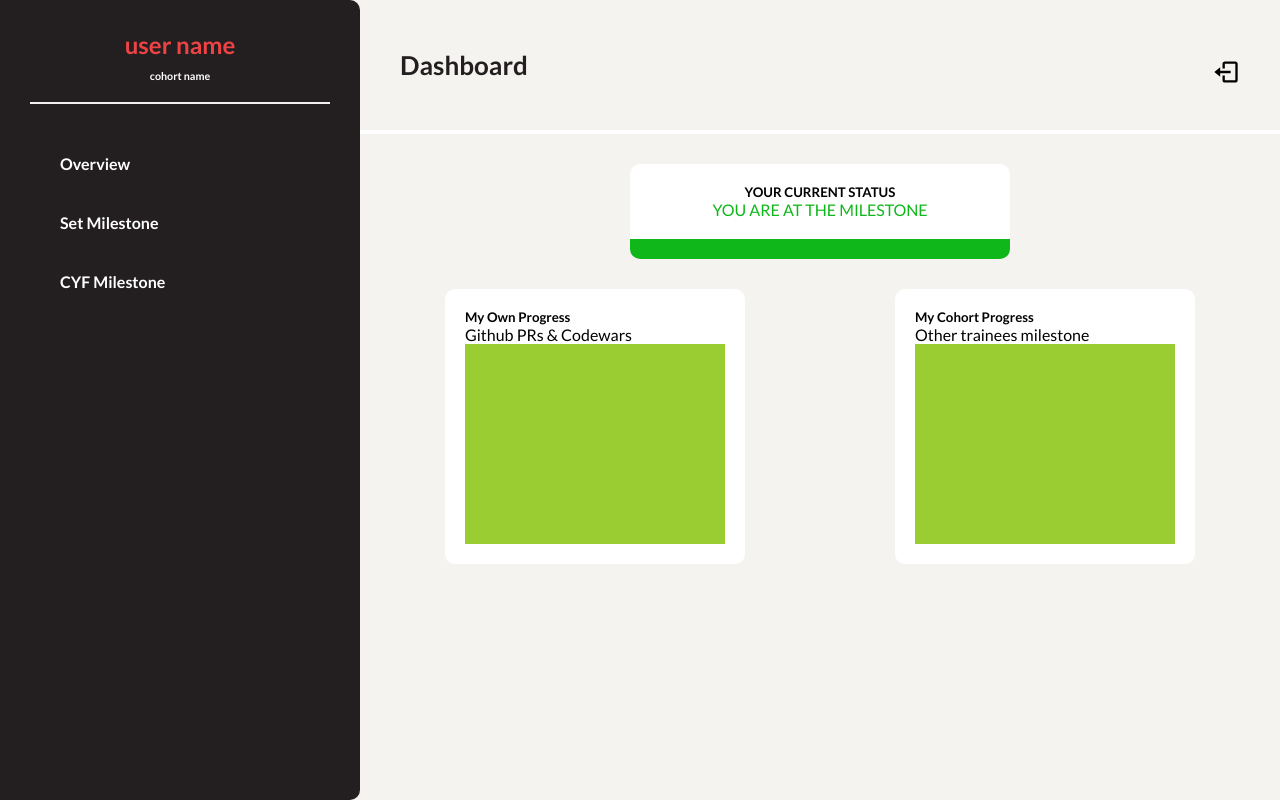
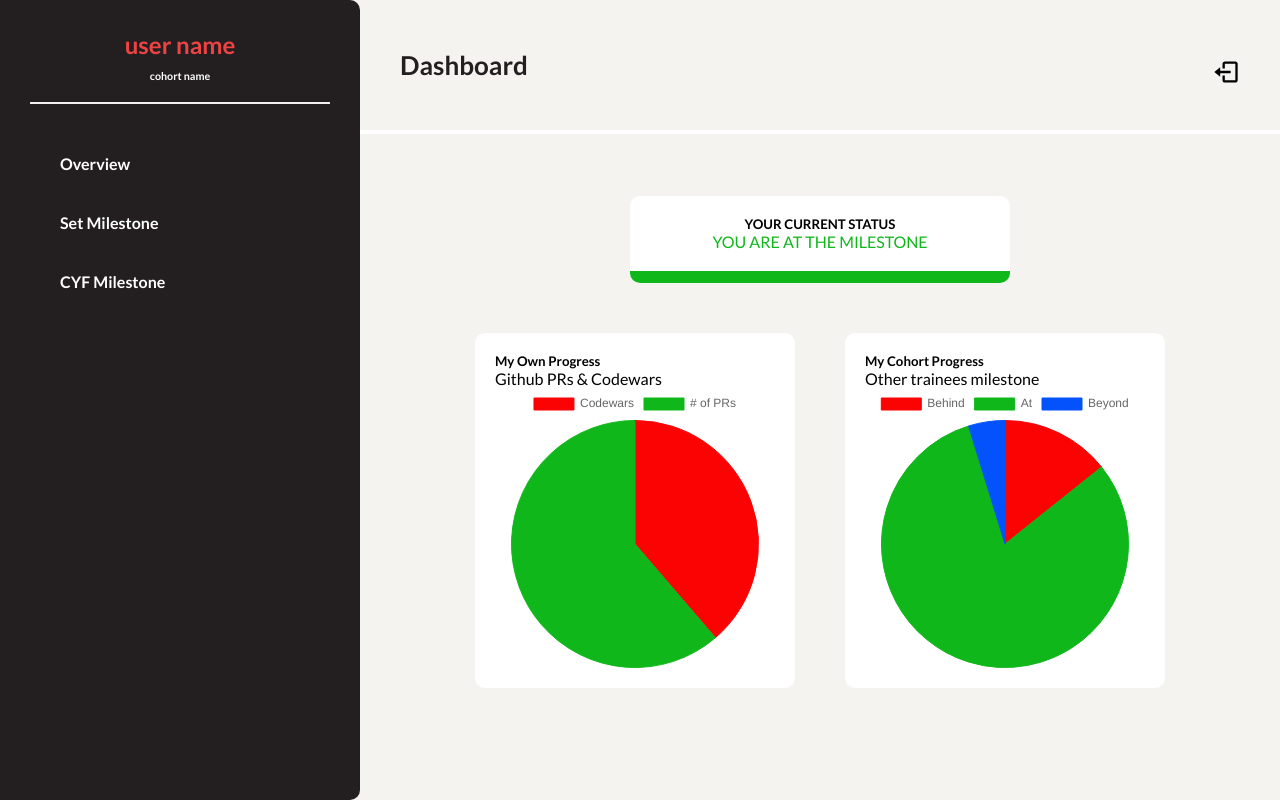
Before and after one commit to Doris-Siu/in-a-class-of-our-own, a React (Create React App) app in the folder client/: page /dashboard in a window 1280 px wide. Built offline with nearby package versions, Linux system fonts and the light colour scheme.

Commit message:
chart js installed and charts added

```diff
--- a/client/src/pages/Dashboard/Components/Overview/Overview.css
+++ b/client/src/pages/Dashboard/Components/Overview/Overview.css
@@ -2,6 +2,10 @@
 
 .overview {
 	background-color: #f4f3ef;
+	display: flex;
+	align-items: center;
+	justify-content: center;
+	flex-direction: column;
 }
 
 .card {
@@ -15,36 +19,35 @@
 	text-align: center;
 	width: 280px;
 	margin: 20px auto;
-	border-bottom: 20px solid rgb(15, 183, 26);
+	border-bottom: 12px solid rgb(15, 183, 26);
 }
 
 .overview-title p {
 	color: rgb(15, 183, 26);
 	padding: 0;
 	margin: 0;
-
 }
 
-.overview p {font-size: 16px;}
+.overview p {
+	font-size: 16px;
+}
 
 .charts-container {
-	/* margin: 50px auto; */
+	margin: 50px auto;
 }
 
 .chart-card {
-	width: 240px;
+	width: 300px;
+	margin: 0 0 20px;
 }
 
 .chart-card > div > div {
 	width: 100%;
-	height: 200px;
-	background-color: yellowgreen;
 }
 
 @media only screen and (min-width: 900px) {
 	.overview {
 		padding: 10px;
-		/* grid-area: main; */
 	}
 
 	.overview-title {
@@ -55,9 +58,10 @@
 		margin-top: 30px;
 		display: flex;
 		justify-content: space-around;
+		gap: 50px;
 	}
 
 	.chart-card {
-		width: 300px;
+		width: 320px;
 	}
 }
--- a/client/src/pages/Dashboard/Components/Overview/Overview.js
+++ b/client/src/pages/Dashboard/Components/Overview/Overview.js
@@ -1,8 +1,46 @@
 import "./Overview.css";
+import "chart.js/auto";
+import { Chart } from "react-chartjs-2";
+const Overview = () => {
+	const traineeChartData = {
+		labels: ["Codewars", "# of PRs"],
+		datasets: [
+			{
+				data: [12, 19],
+				backgroundColor: [
+					"rgba(252, 3, 3)",
+					"rgb(15, 183, 26)",
+				],
+				borderColor: [
+					"rgba(252, 3, 3)",
+					"rgb(15, 183, 26)",
+				],
+				borderWidth: 1,
+			},
+		],
+	};
+	const cohortChartData = {
+		labels: ["Behind", "At", "Beyond"],
+		datasets: [
+			{
+				data: [3, 17, 1],
+				backgroundColor: [
+					"rgba(252, 3, 3)",
+					"rgb(15, 183, 26)",
+					"rgba(3, 82, 252)",
+				],
+				borderColor: [
+					"rgba(252, 3, 3)",
+					"rgb(15, 183, 26)",
+					"rgba(3, 82, 252)",
+				],
+				borderWidth: 1,
+			},
+		],
+	};
 
-const Overview = () => {
 	return (
-		<div className="overview" >
+		<div className="overview">
 			<div className="card overview-title">
 				<h5>YOUR CURRENT STATUS</h5>
 				<div>
@@ -14,14 +52,16 @@ const Overview = () => {
 					<div>
 						<h5>My Own Progress</h5>
 						<p>Github PRs & Codewars</p>
-						<div></div>
+						<Chart type="pie" data={traineeChartData} />
 					</div>
 				</div>
 				<div className="card chart-card">
 					<div>
 						<h5>My Cohort Progress</h5>
 						<p>Other trainees milestone</p>
-						<div></div>
+						<div>
+							<Chart type="pie" data={cohortChartData} />
+						</div>
 					</div>
 				</div>
 			</div>
--- a/package.json
+++ b/package.json
@@ -73,6 +73,7 @@
 	"dependencies": {
 		"@babel/runtime": "^7.21.0",
 		"cdbreact": "^1.5.14",
+		"chart.js": "^4.3.0",
 		"cors": "^2.8.5",
 		"dotenv": "^16.0.3",
 		"express": "^4.18.2",
@@ -80,6 +81,7 @@
 		"morgan": "^1.10.0",
 		"pg": "^8.9.0",
 		"react-bootstrap": "^2.7.4",
+		"react-chartjs-2": "^5.2.0",
 		"react-icons": "^4.8.0",
 		"winston": "^3.8.2"
 	},
```
Also changed, not shown: 1 other file (tests, documents, lock files or other folders).
